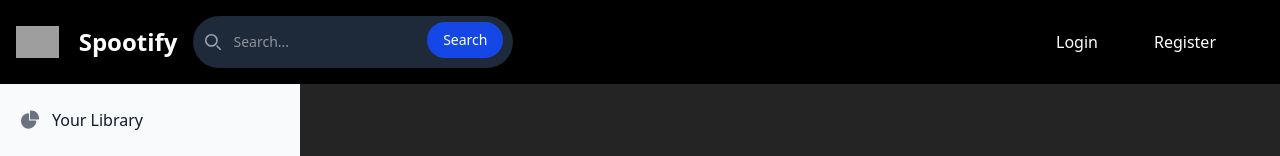
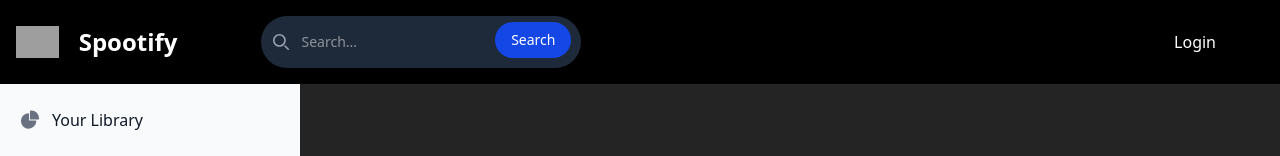
Before and after one commit to ManhDuc09/Spootify, a React (Vite) app in the folder frontend/: page / in a window 1280 px wide. Shown: the top 156 px of the page. Built offline with nearby package versions, Linux system fonts and the light colour scheme; grey boxes are pictures that could not be loaded; the HTML template or start-up script is replaced by a standard one.

Commit message:
update login

```diff
--- a/frontend/src/layouts/components/TopNavBar.tsx
+++ b/frontend/src/layouts/components/TopNavBar.tsx
@@ -1,6 +1,14 @@
 import { Link } from "react-router-dom";
+import { useState, useEffect } from "react";
 
 const TopNavBar = () => {
+  const [isLoggedIn, setIsLoggedIn] = useState(false);
+
+  useEffect(() => {
+    const token = localStorage.getItem("accessToken");
+    setIsLoggedIn(!!token);
+  }, []);
+
   return (
     <nav className="fixed top-0 left-0 right-0 z-10 bg-black border-gray-800">
       <div className="flex flex-wrap items-center justify-start mx-auto p-4 space-x-4">
@@ -15,13 +23,7 @@ const TopNavBar = () => {
           </span>
         </Link>
 
-        <form className="max-w-xs flex-grow mr-4">
-          <label
-            htmlFor="default-search"
-            className="mb-2 text-sm font-medium text-white sr-only"
-          >
-            Search
-          </label>
+        <form className="max-w-xs flex-grow ml-17 mr-5">
           <div className="relative">
             <div className="absolute inset-y-0 start-0 flex items-center ps-3 pointer-events-none">
               <svg
@@ -42,7 +44,7 @@ const TopNavBar = () => {
             <input
               type="search"
               id="default-search"
-              className="block w-full p-4 ps-10 text-sm text-white  rounded-full bg-gray-800 focus:ring-blue-500 focus:border-blue-500"
+              className="block w-full p-4 ps-10 text-sm text-white rounded-full bg-gray-800 focus:ring-blue-500 focus:border-blue-500"
               placeholder="Search..."
               required
             />
@@ -56,7 +58,8 @@ const TopNavBar = () => {
         </form>
 
         <div className="hidden w-full md:block md:w-auto ml-auto mr-9">
-          <ul className="font-medium flex flex-col p-4 md:p-0 mt-4  rounded-lg bg-black md:flex-row md:space-x-8 rtl:space-x-reverse md:mt-0">
+          <ul className="font-medium flex flex-col p-4 md:p-0 mt-4 rounded-lg bg-black md:flex-row md:space-x-8 rtl:space-x-reverse md:mt-0">
+            {!isLoggedIn ? (
               <li>
                 <Link
                   to="/login"
@@ -65,14 +68,15 @@ const TopNavBar = () => {
                   Login
                 </Link>
               </li>
+            ) : (
               <li>
-              <Link
-                to="/register"
-                className="block py-2 px-3 text-white hover:bg-gray-700 md:hover:bg-transparent md:hover:text-blue-500"
-              >
-                Register
-              </Link>
+                <img
+                  src="https://some-spotify-clone-bucket.s3.ap-southeast-2.amazonaws.com/guts_over_fear_cover.jpg"
+                  alt="User Avatar"
+                  className="h-10 w-10 rounded-full object-cover"
+                />
               </li>
+            )}
           </ul>
         </div>
       </div>
```
Lines whose indentation alone changed are shown as unchanged.
